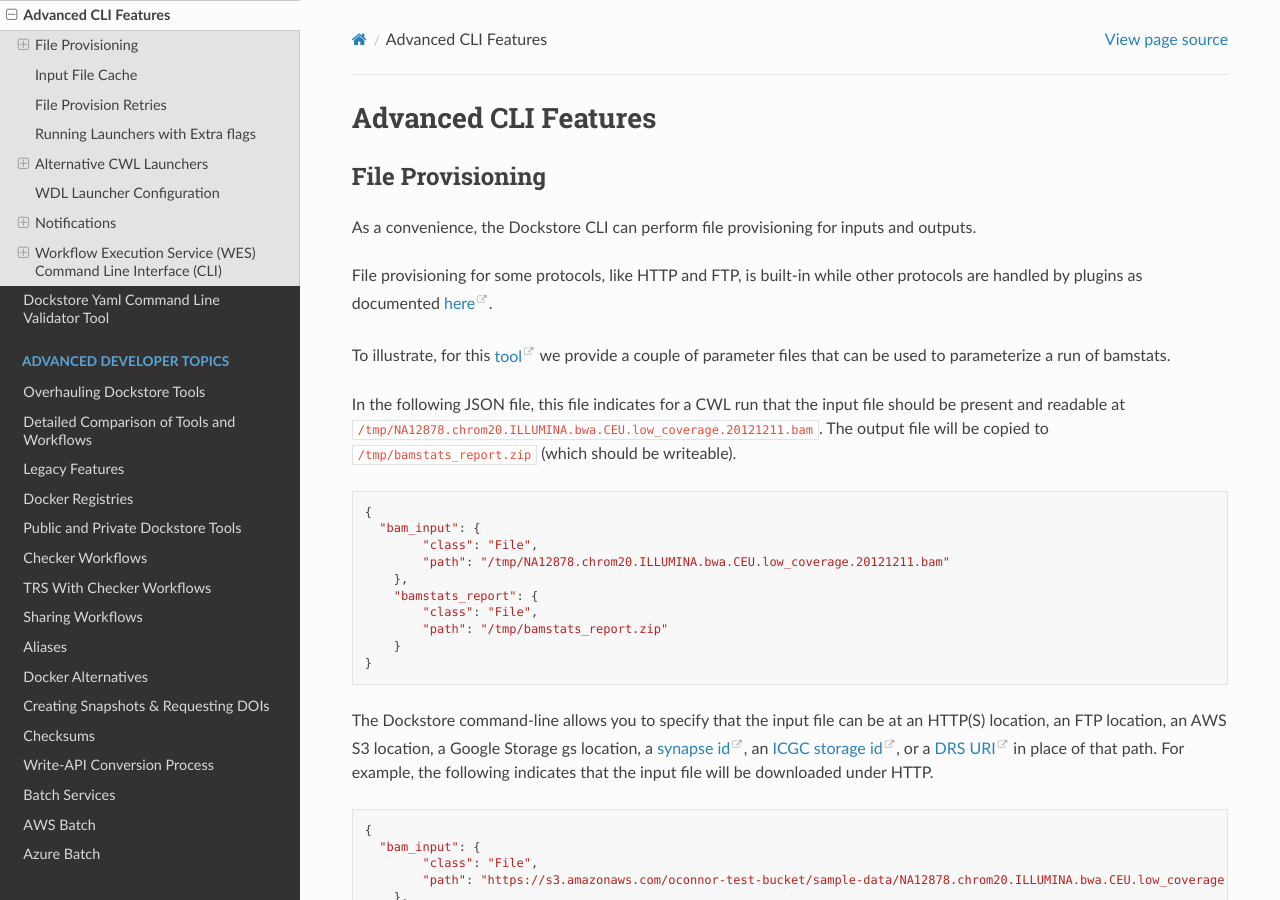
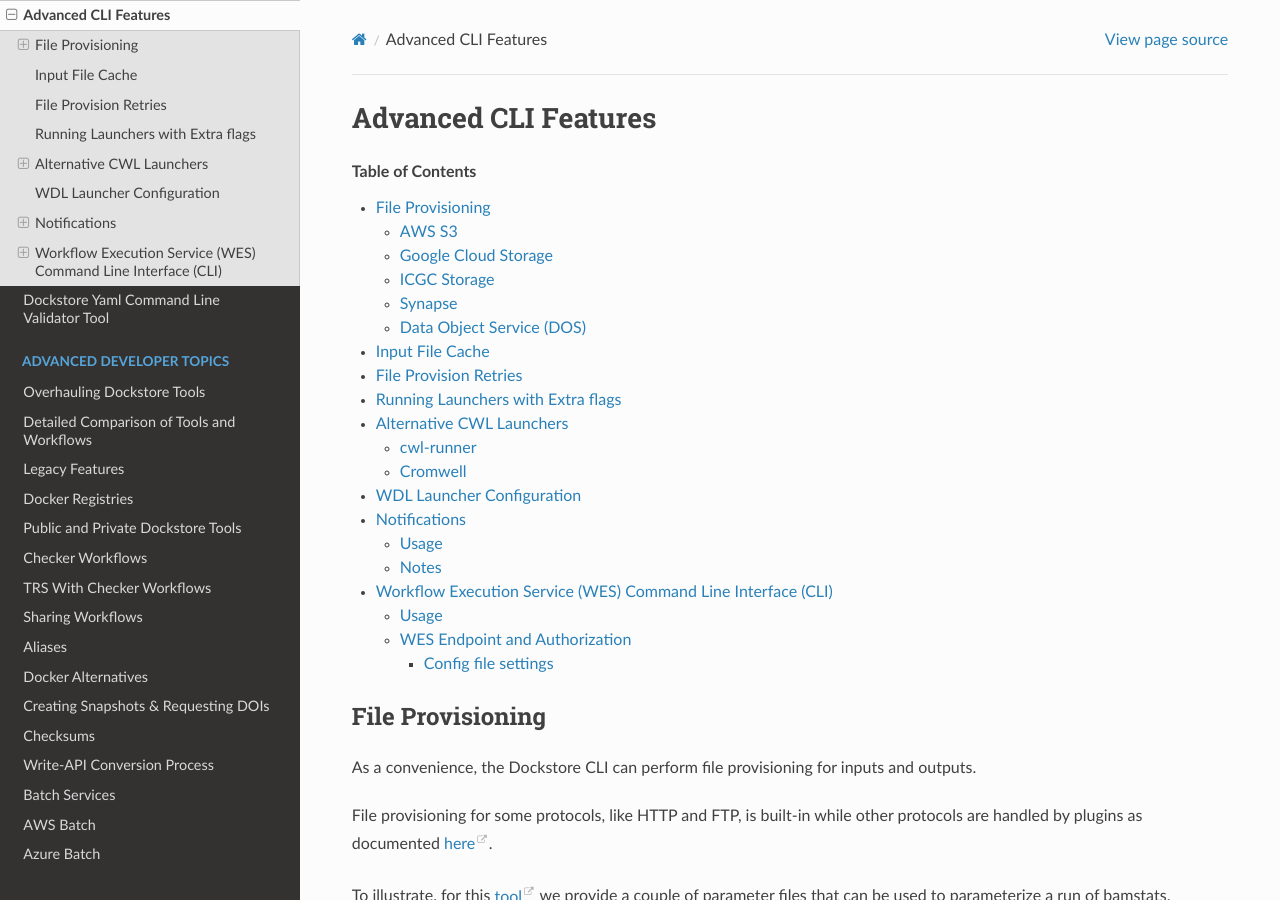
Before and after one commit to dockstore/dockstore-documentation, a Sphinx documentation site: the page built from docs/advanced-topics/dockstore-cli/advanced-features.rst, in a window 1280 px wide and 900 px high. Built offline with Sphinx 7.4.7 and the Read the Docs theme 2.0.0, drawn with Linux system fonts in a browser that asks for light colours.

Commit message:
Link CLI config, add TOC to CLI advanced features
https://github.com/dockstore/dockstore-documentation/pull/230/files#r1029937337

```diff
--- a/docs/advanced-topics/dockstore-cli/advanced-features.rst
+++ b/docs/advanced-topics/dockstore-cli/advanced-features.rst
@@ -1,5 +1,8 @@
 Advanced CLI Features
 =====================
+
+.. contents:: Table of Contents
+  :local:
 
 .. _file-provisioning:
 
--- a/docs/advanced-topics/dockstore-cli/dockstore-cli-faq.rst
+++ b/docs/advanced-topics/dockstore-cli/dockstore-cli-faq.rst
@@ -9,7 +9,7 @@
 How does launching CWLs/WDLs with Dockstore CLI compare with cwltool/Cromwell?
 ------------------------------------------------------------------------------
 
-Under the hood, the Dockstore CLI invokes cwltool to launch CWL workflows. Likewise, the Dockstore CLI invokes Cromwell to launch WDL workflows. However, it adds additional features. The Dockstore CLI can generate JSON parameter files from
+Under the hood, the Dockstore CLI invokes cwltool to launch CWL workflows by default (:doc:`this can be configured </advanced-topics/dockstore-cli/advanced-features>`). Likewise, the Dockstore CLI invokes Cromwell to launch WDL workflows. However, it adds additional features. The Dockstore CLI can generate JSON parameter files from
 entries on Dockstore (``dockstore tool convert``).
 Additionally, when launching tools, the Dockstore CLI makes it easy to specify entries
 from the Dockstore website. We can also provision input and output files using HTTP,
```
